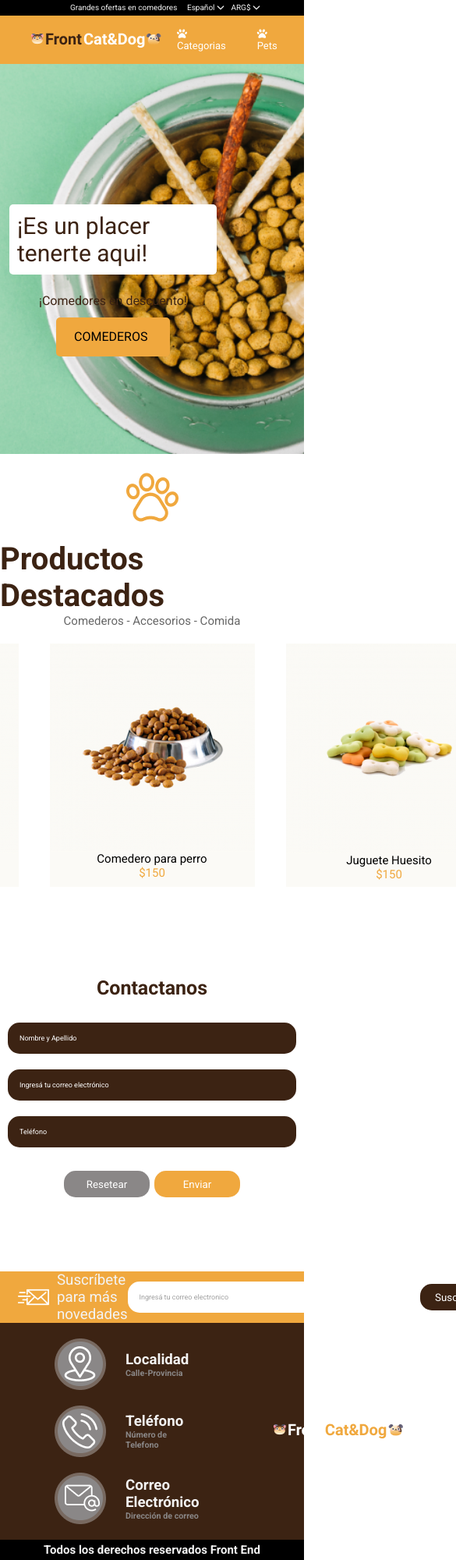
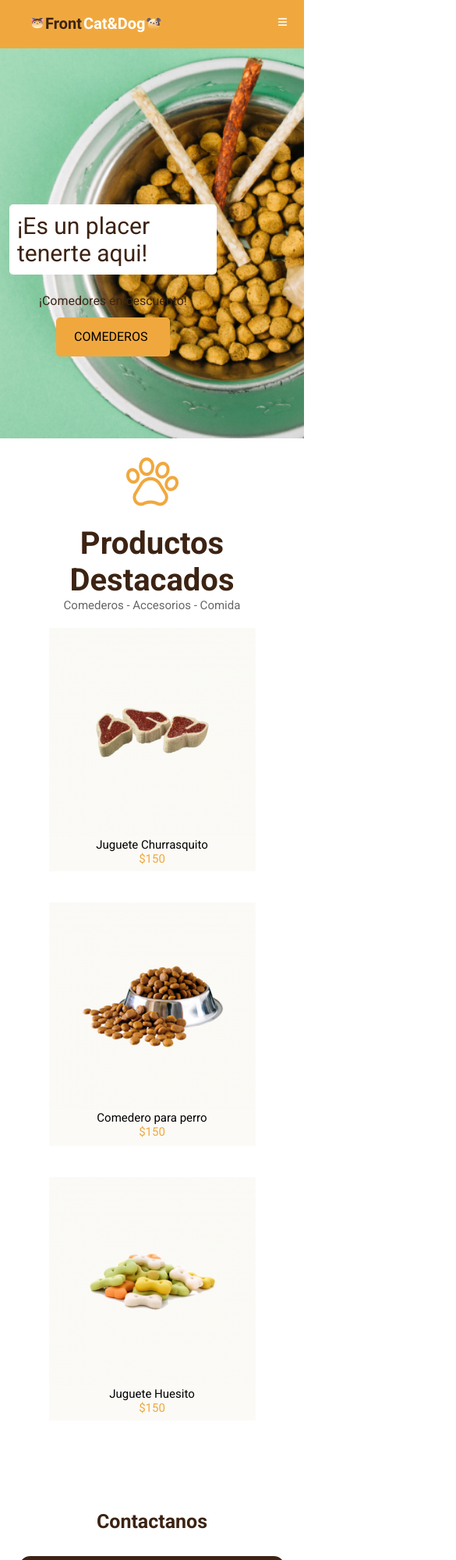
Before and after one commit to Lucasicepeda/Petshop, a plain HTML site: page index.html in a window 390 px wide. Shown: the top 2000 px of the page at 78% size, 585 px wide, since content can reach past the window. Drawn offline with Linux system fonts and the light colour scheme.

Commit message:
comenze con responsive

```diff
--- a/css/style.css
+++ b/css/style.css
@@ -314,3 +314,52 @@ footer h5{
     font-size: 15px;
     padding: 4px;
 }
+
+section.headermain div i.fa-bars, i.fa-solid{
+    display: none;
+}
+
+@media (max-width:425px) {
+    .headermain ul {
+        display: none;
+    }
+
+    .headertop{
+        display: none;
+    }
+
+    section.headermain div i.fa-bars, i.fa-solid{
+        display: block;
+        margin: 22px;
+
+    }
+    .productos {
+        display: flex;
+        flex-direction: column;
+        align-items: center;
+        justify-content: center;
+    }
+
+    .pdestacados {
+        display: flex;
+        text-align: center;
+    }
+    footer  div.fnovedades{
+        flex-direction: column;
+    }
+    footer div.fcontacto{
+        flex-direction: column-reverse;
+    }
+    footer .fcontacto .footer_logo{
+        display: flex;
+        align-items: center;
+        margin: 11px;
+    }
+    footer .fnovedades div input{
+        width: 219px;
+    }
+    main input{
+        width: 80vw;
+    }
+
+}
--- a/index.html
+++ b/index.html
@@ -26,6 +26,9 @@
         </section>
         <section class="headermain">
             <img src="./img/Logo.png">
+            <div class="navbar">
+                <i class="fa-solid fa-bars"></i>
+            </div>
             <ul>
                 <li><p><i class="fa-solid fa-paw"></i>Categorias</p></li>
                 <li><p><i class="fa-solid fa-paw"></i>Pets</p></li>
```
